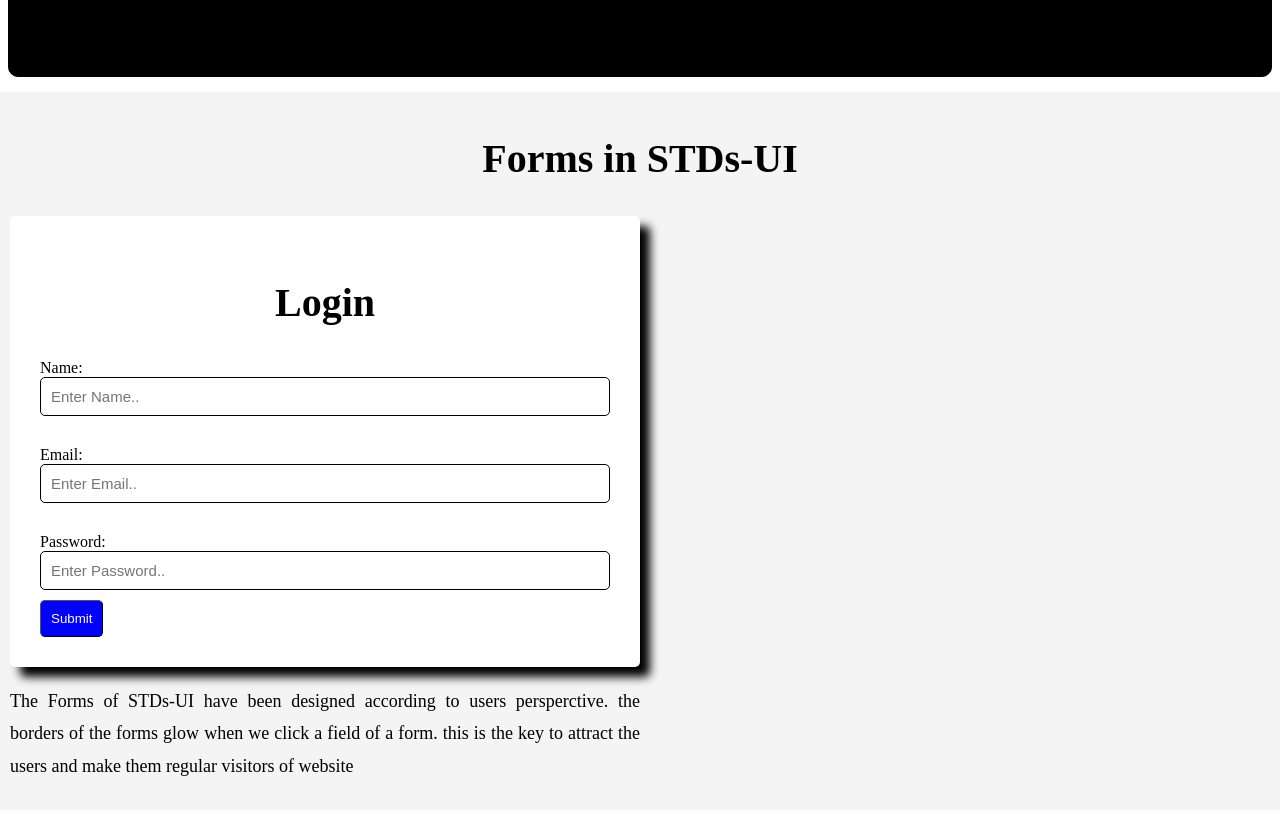
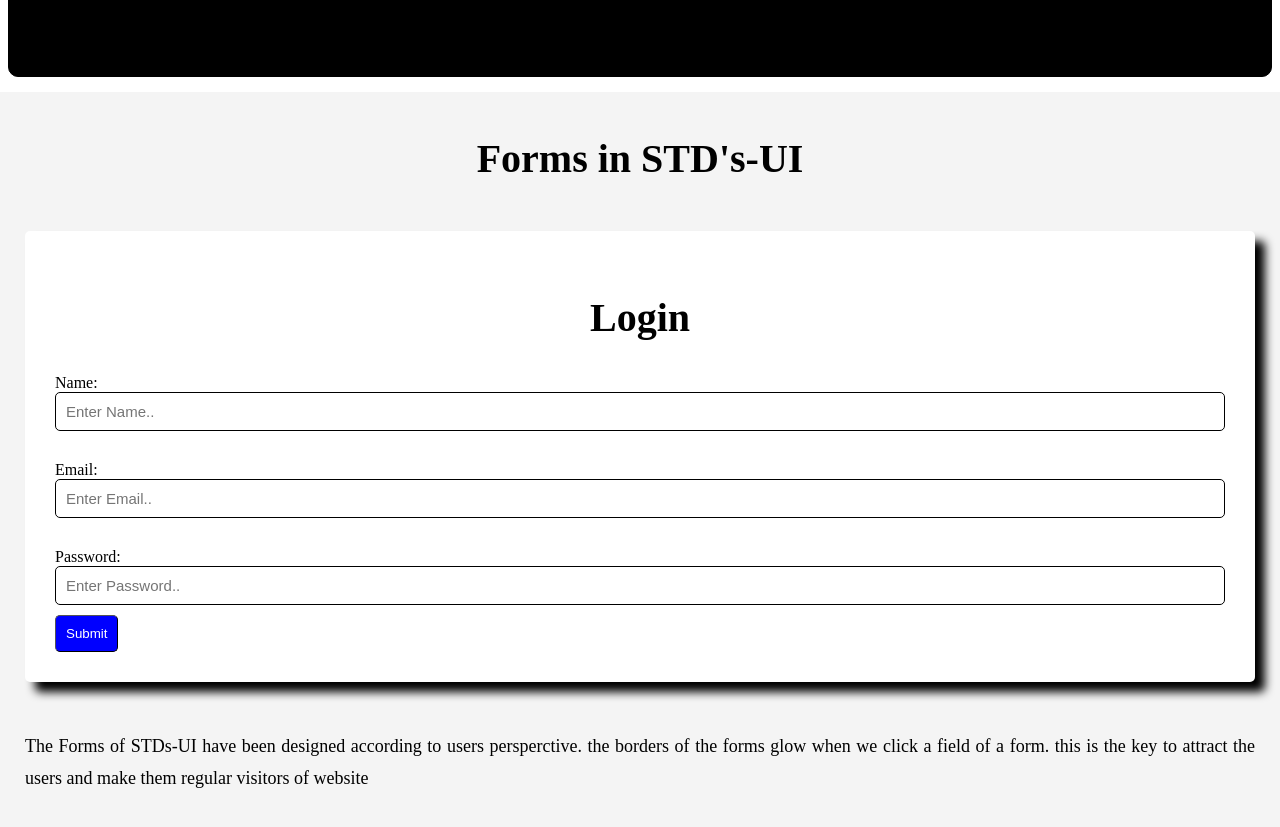
Before and after one commit to suraj-TheDeveloper/STDs-UI, a plain HTML site: page Source/index.html in a window 1280 px wide. Shown: the part 800-1627 px from the top of the page. Drawn offline with Linux system fonts and the light colour scheme; a web font is replaced by a local one.

Commit message:
index page

```diff
--- a/Source/index.html
+++ b/Source/index.html
@@ -1,6 +1,7 @@
 <!DOCTYPE html>
 <html>
     <head>
+        <meta charset="UTF-8">
         <meta name="viewport" content="width=device-width, initial-scale=1.0">
         <title>Eg template for STDs UI FRAMEWORK</title>
         <link rel="stylesheet" type="text/css" href="CascadingStyleSheet/STDsUI.css">
@@ -24,9 +25,9 @@
             </div>
         </section>
         <section class="lightgrey-background">
-            <h1 class="header-center">Forms in STDs-UI</h1>
+            <h1 class="header-center">Forms in STD's-UI</h1>
             <div class="row">
-                <div class="column-s-6 column-m-6 column-l-6 column-xl-6">
+                <div class="col-6">
                     <div class="content-box shadow">
                         <h1 class="header-center">Login</h1>
                         <form>
@@ -46,7 +47,7 @@
                         </form>
                     </div>
                 </div>
-                <div class="column-s-6 column-m-6 column-l-6 column-xl-6">
+                <div class="col-6">
                     <p class="paragraph">
                         The Forms of STDs-UI have been designed according to users persperctive. the borders of the
                         forms glow when we click a field of a form. this is the key to attract the users and make them
```
